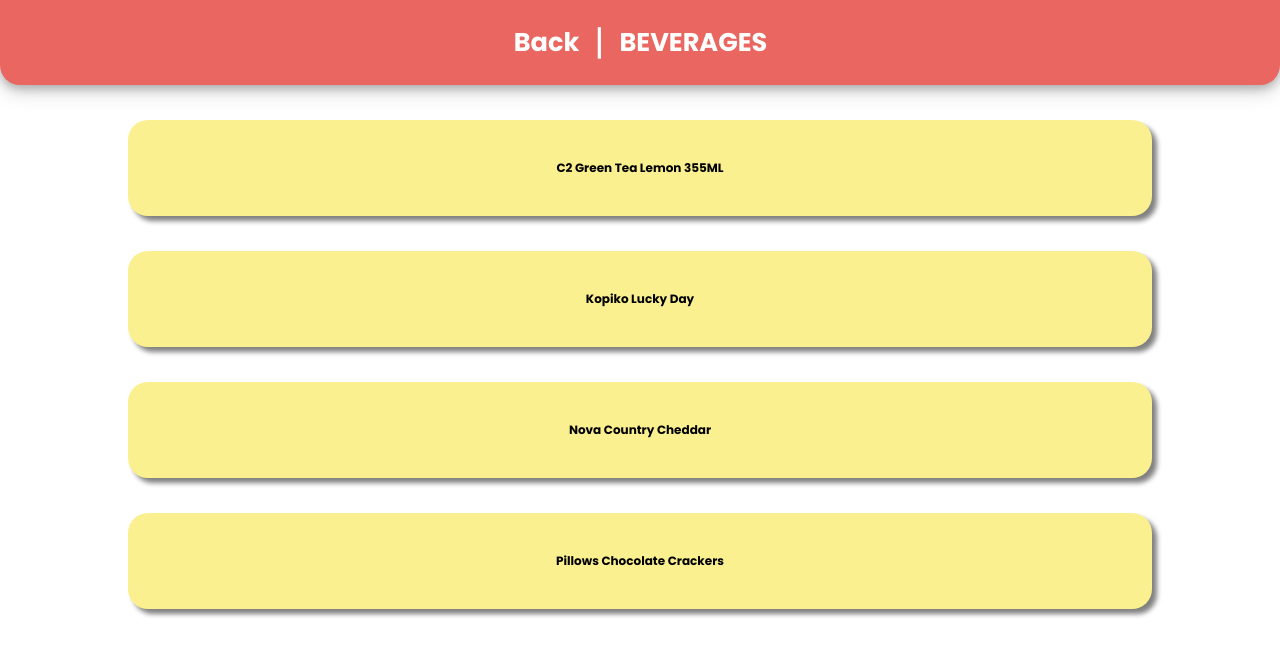
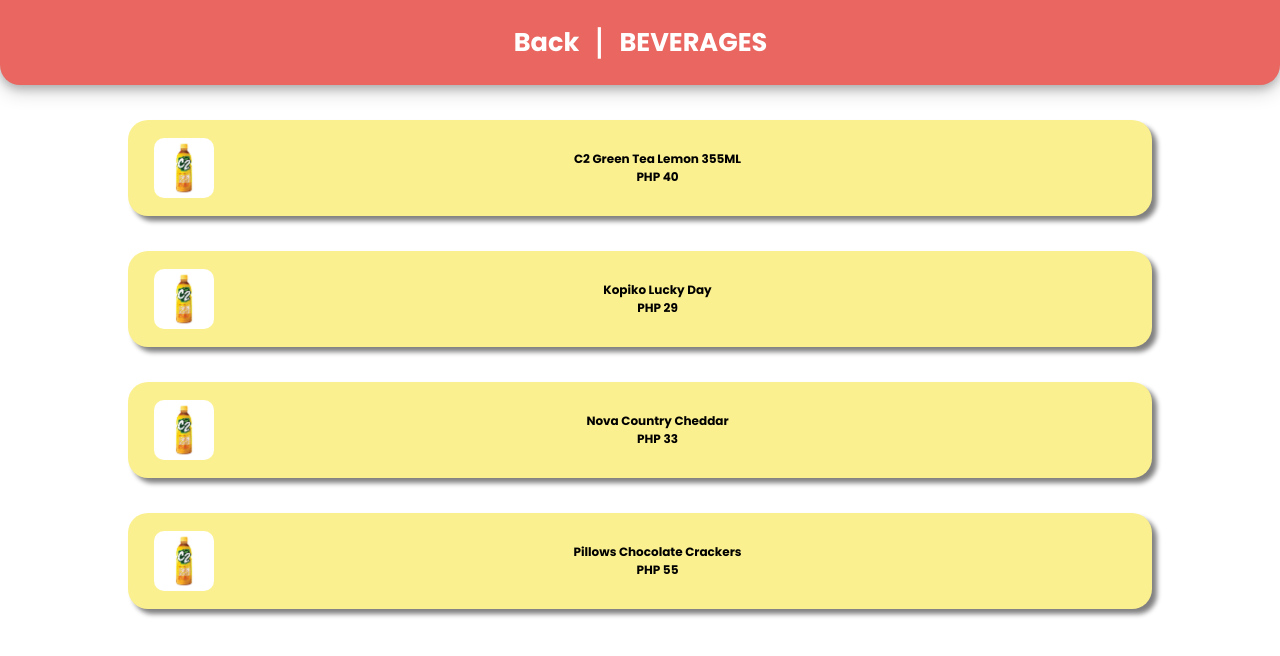
Before and after one commit to rimuelcanada14/sia-arshopperv2, a React (Create React App) app: page /beverages in a window 1280 px wide. Shown: the top 656 px of the page. Built offline with nearby package versions, Linux system fonts and the light colour scheme; no server answers.

Commit message:
added information and image in beverage section

```diff
--- a/src/Category/Beverages.css
+++ b/src/Category/Beverages.css
@@ -1,42 +1,49 @@
-.beveragesButtons {
+.beverages-buttons {
     width:80%;
     display: flex;
-    justify-content: center;
     margin-left: auto;
     margin-right: auto;
     font-size: 12px;
     border-radius: 20px;
     background-color: #FBF08F;
     height: 8em;
-    text-align: center;
     margin-top: 10px;
     font-family: Poppins;
     font-weight: bold;
+    color: black;
+    border: none;
+    cursor: pointer;
 }
 
 button {
     text-decoration: none;
     border: none;
-    display: flex;
-    align-items: center;
-    justify-content: center;
     box-shadow: 5px 5px 5px gray;
-
 }
 
 a {
     text-decoration: none;
 }
 
-.cetegory-back-button {
-    width: 1.6em;
-    height: .8em;
-    float: left;
-    margin-top: 13.9px;
-    margin-bottom: auto;
-    margin-right: -1.4em;
-}
 
 .beverages-back {
     color: white;
 }
+
+.beverages-img {
+    width: 60px;
+    height: auto;
+    margin-left: 20px;
+    border-radius: 10px;
+}
+
+.button-label {
+    flex: 1;
+    margin-right: 45px;
+    align-items: center;
+}
+
+/* .beverages-button-content {
+    align-items: center;
+    display: flex;
+} */
--- a/src/Category/Beverages.js
+++ b/src/Category/Beverages.js
@@ -3,9 +3,7 @@
 import axios from 'axios';
 import {Link, Outlet,} from 'react-router-dom';
 import './Beverages.css';
-import { MdOutlineArrowBackIosNew } from "react-icons/md";
 import Header from '../components/header';
-
 
 function Beverages() {
     const [setMessage] = useState('');
@@ -22,10 +20,10 @@
 
 
       const beveragesButtons = [
-        {label: 'C2 Green Tea Lemon 355ML', to: '', imageUrl: './public/ProductImage/green tea.jpg'},
-        {label: 'Kopiko Lucky Day', to: ''},
-        {label: 'Nova Country Cheddar', to: ''},
-        {label: 'Pillows Chocolate Crackers', to: ''},
+        {label: 'C2 Green Tea Lemon 355ML', SecondaryLabel: 'PHP 40', to: '', imageUrl: '/ProductImage/green-tea.jpg'},
+        {label: 'Kopiko Lucky Day', to: '', SecondaryLabel: 'PHP 29', imageUrl: '/ProductImage/green-tea.jpg'},
+        {label: 'Nova Country Cheddar', to: '', SecondaryLabel: 'PHP 33', imageUrl: '/ProductImage/green-tea.jpg'},
+        {label: 'Pillows Chocolate Crackers', to: '', SecondaryLabel: 'PHP 55', imageUrl: '/ProductImage/green-tea.jpg'},
       ];
 
     return (
@@ -37,7 +35,14 @@
           {beveragesButtons.map((button, index) => (
             <Link key={index} to={button.to}>
               <br></br>
-              <button className="beveragesButtons">{button.label}</button>
+              <button className="beverages-buttons">
+
+                <img className="beverages-img"src={button.imageUrl} alt={button.label} />
+                <span className="button-label">{button.label}<br></br>{button.SecondaryLabel}</span>
+
+
+
+              </button>
             </Link>
           ))}
         </div>
--- a/src/Category/Categories.css
+++ b/src/Category/Categories.css
@@ -42,6 +42,7 @@
     align-items: center;
     justify-content: center;
     box-shadow: 5px 5px 5px gray;
+    color: white;
 
 }
 
```
Also changed, not shown: public/ProductImage/green-tea.jpg (renamed from public/ProductImage/green tea.jpg).
